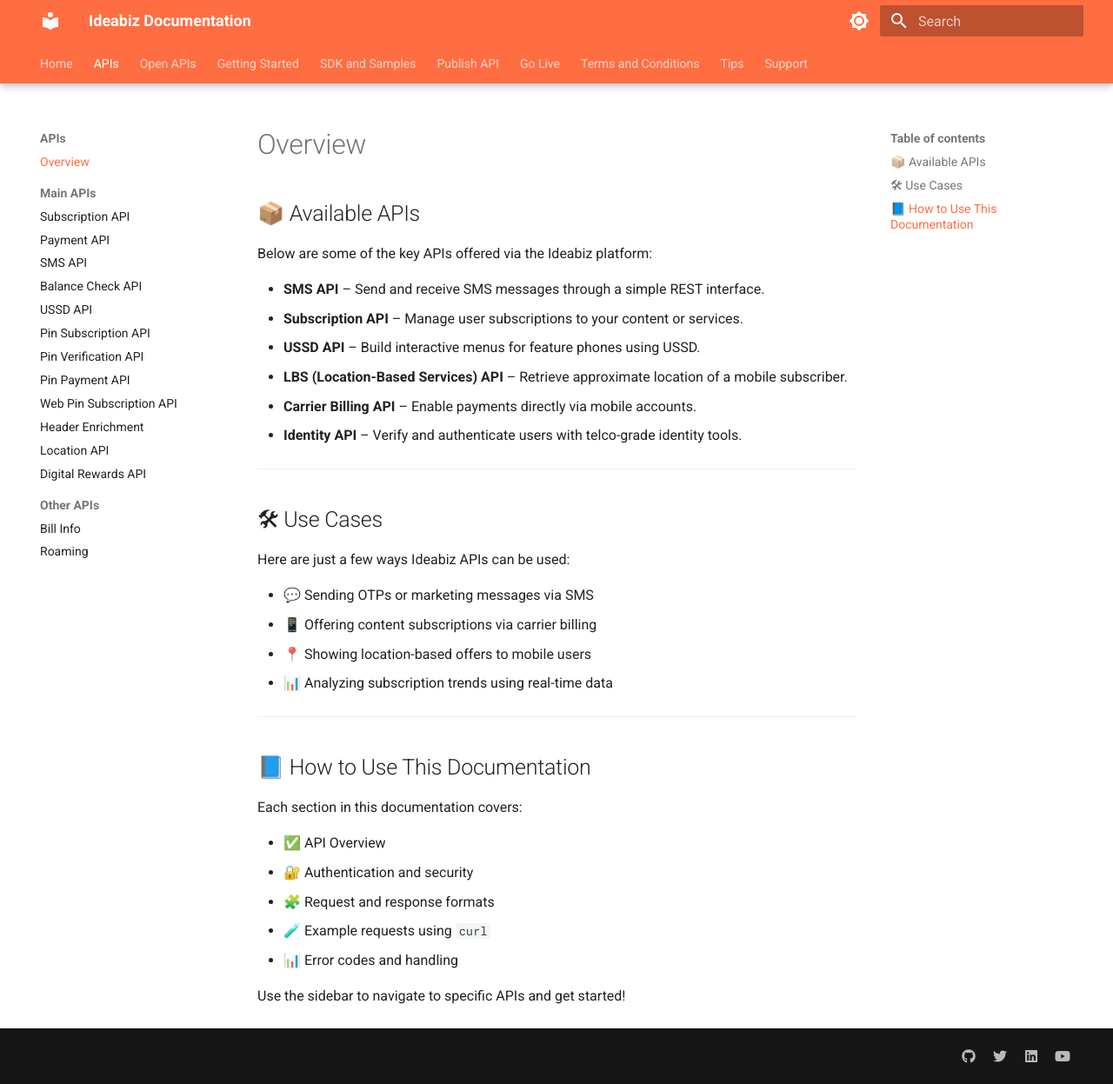
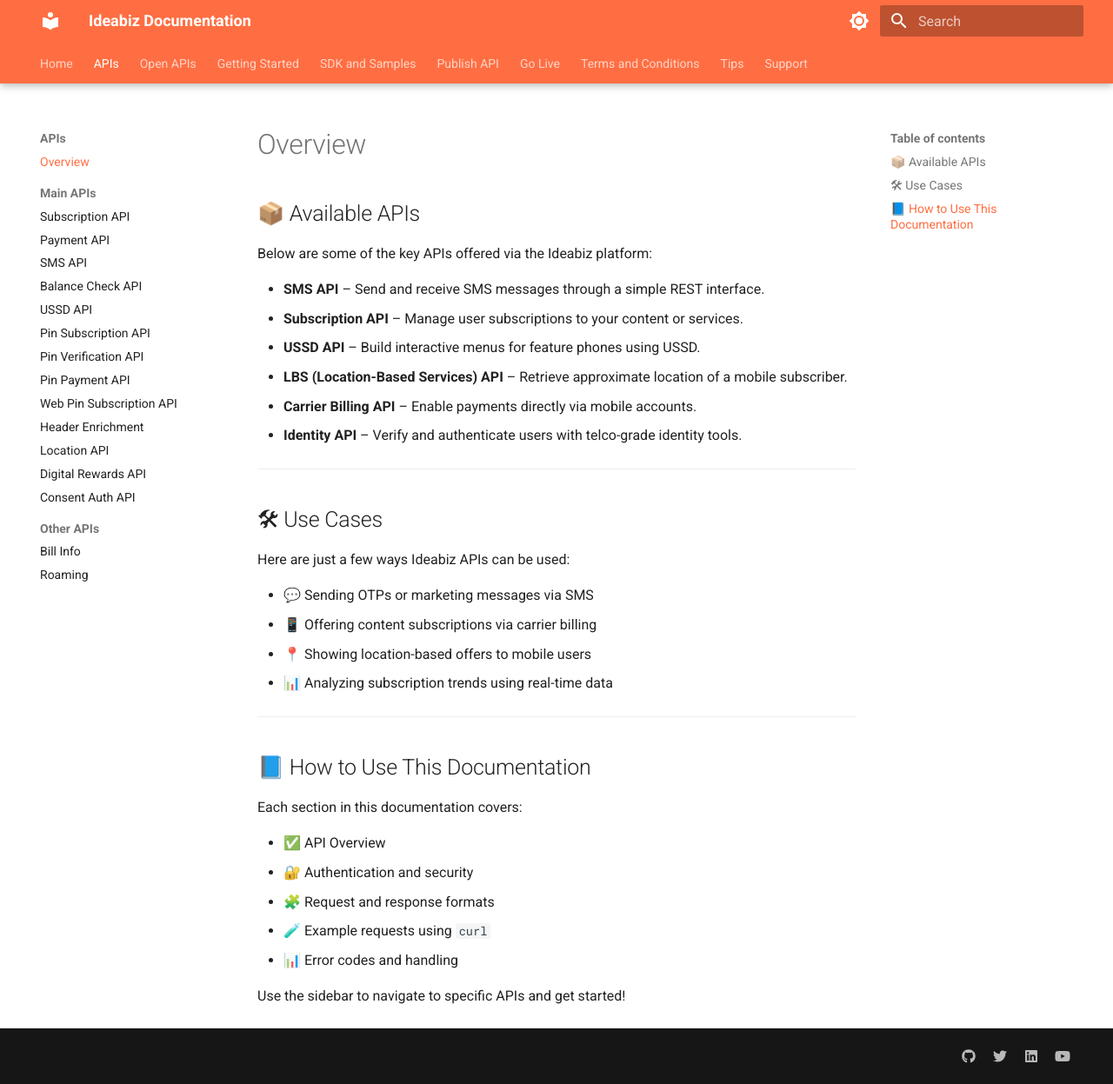
Before and after one commit to ideabizmart/Docs-Ideabiz-v2, an MkDocs documentation site: the page built from docs/APIs/index.md, in a window 1280 px wide and 1247 px high. Shown: the whole window at 87% size. Built offline with MkDocs 1.6.1 and Material for MkDocs 9.7.7, drawn with Linux system fonts in a browser that asks for light colours.

Commit message:
Update mkdocs.yml

```diff
--- a/mkdocs.yml
+++ b/mkdocs.yml
@@ -20,6 +20,7 @@ nav:
             - "Header Enrichment": APIs/Main/Header_Enrichment.md
             - "Location API": APIs/Main/Location.md
             - "Digital Rewards API": APIs/Main/RewardsToken_API.md
+            - "Consent Auth API": APIs/Main/Consent_Auth.md
       - "Other APIs":
             - "Bill Info": APIs/BillinfoAPI.md
             - "Roaming": APIs/Roaming.md
```
